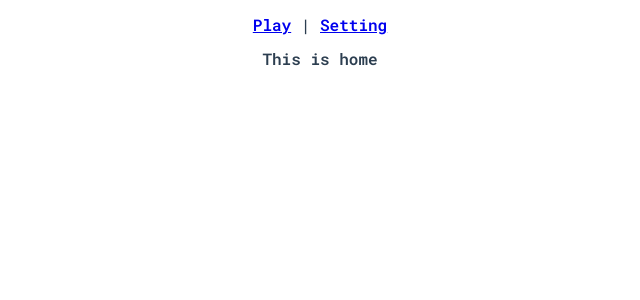
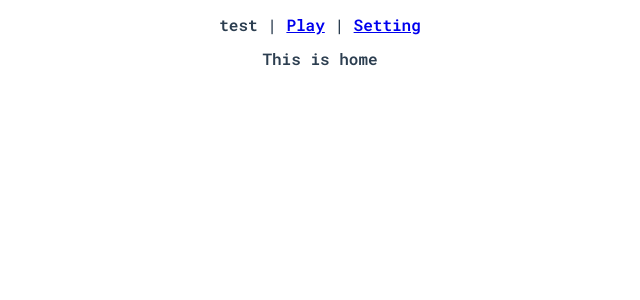
Before and after one commit to ksugimori/vue-minesweeper, a Vue app: page / in a window 1280 px wide. Shown: the top 300 px of the page, without its empty margins (320-960 px from the left). Built offline with nearby package versions, Linux system fonts and the light colour scheme.

Commit message:
実験のため HTML 変更

```diff
--- a/src/App.vue
+++ b/src/App.vue
@@ -1,6 +1,7 @@
 <template>
   <div id="app">
     <div id="nav">
+      test |
       <router-link to="/play">Play</router-link> |
       <router-link to="/setting">Setting</router-link>
     </div>
```
